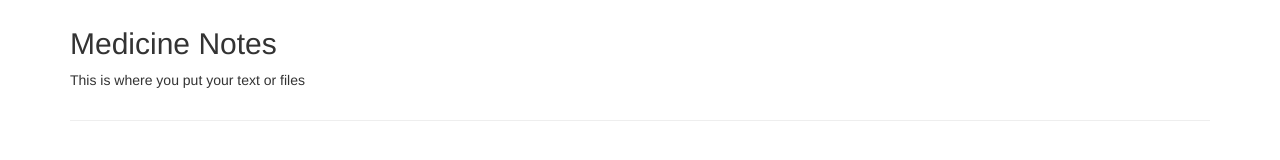
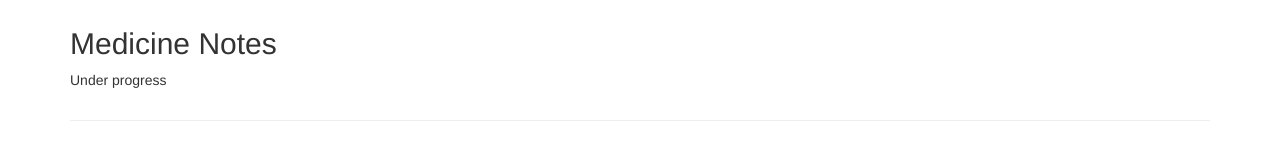
Before and after one commit to puzzlingjaguar/puzzlingjaguar.github.io, a plain HTML site: page progress-test.html in a window 1280 px wide. Shown: the part 145-305 px from the top of the page. Drawn offline with Linux system fonts and the light colour scheme.

Commit message:
Update progress-test.html

```diff
--- a/progress-test.html
+++ b/progress-test.html
@@ -32,7 +32,7 @@
   <div class="row">
 <div class="col-lg-12">
   <h2>Medicine Notes</h2>
-  <p>This is where you put your text or files</p>
+  <p>Under progress</p>
 </div>
   </div>
   <hr>
```
